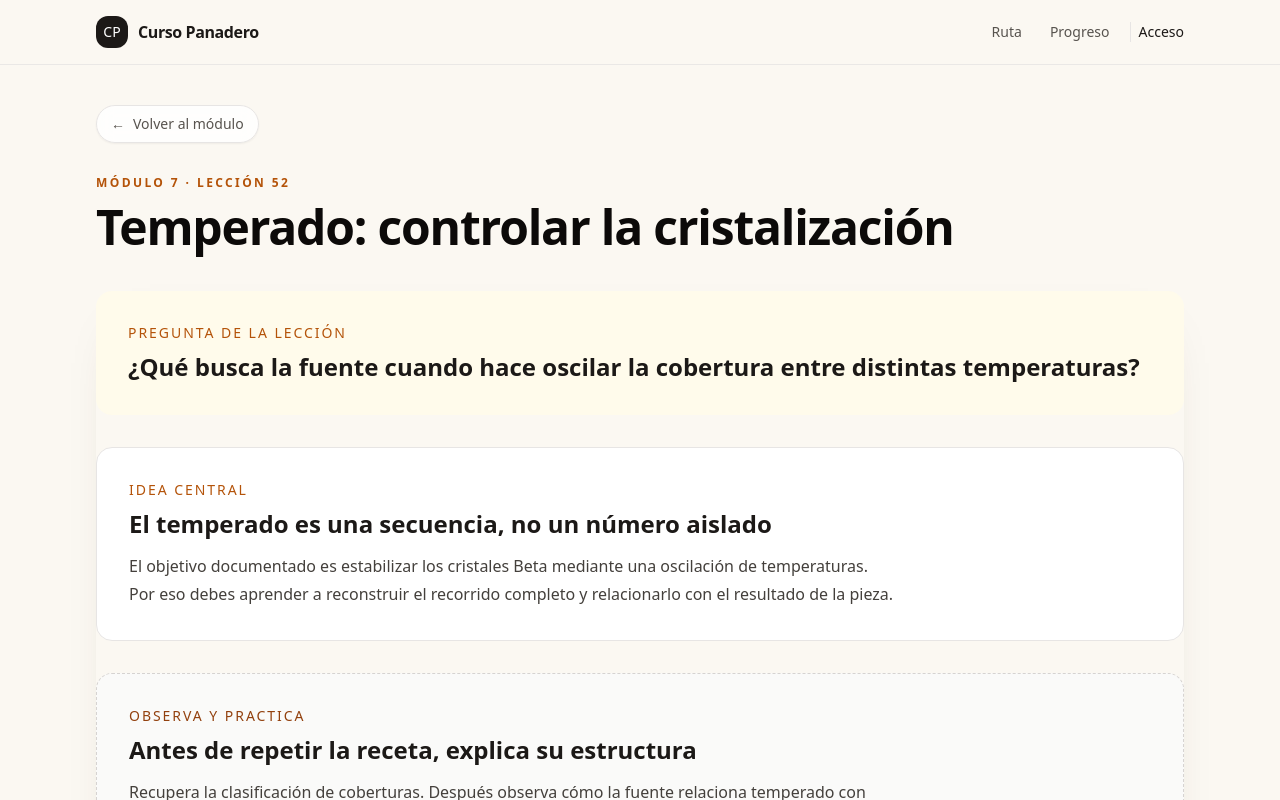
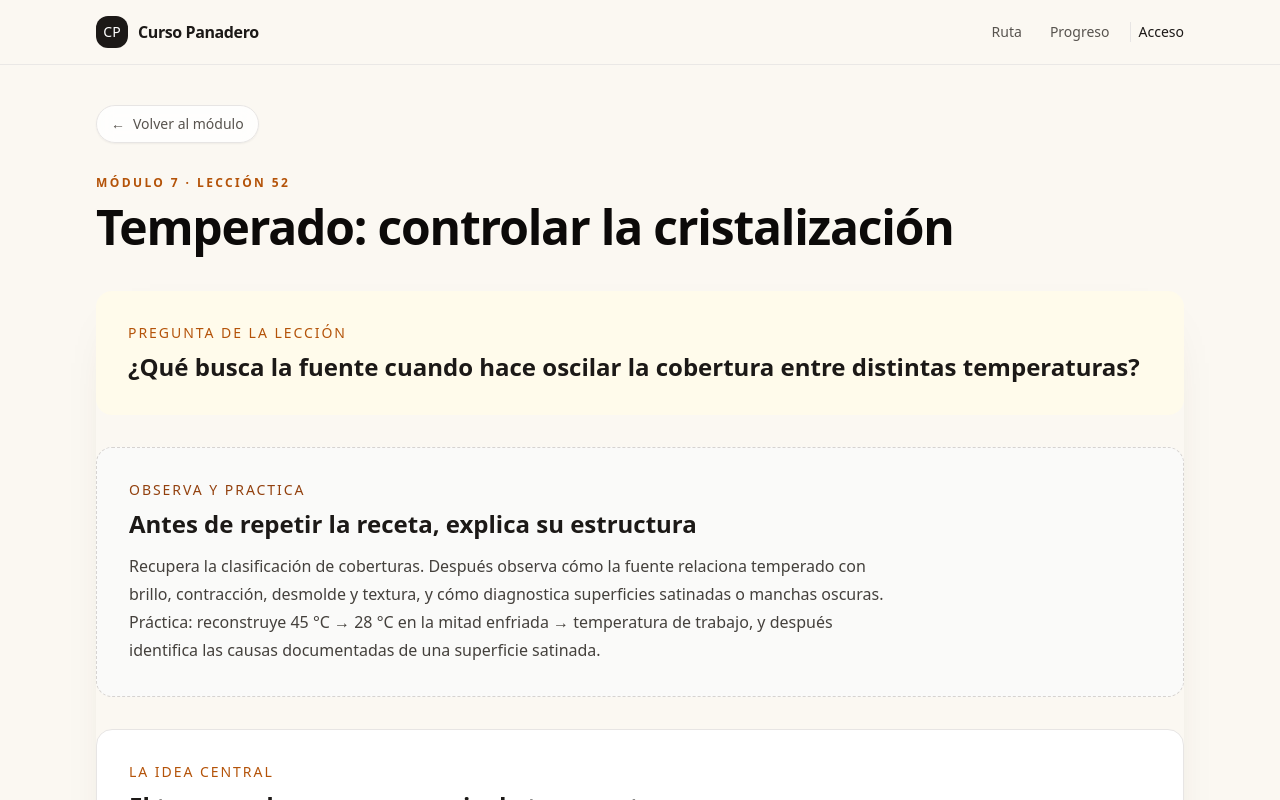
Before and after one commit to Drworm82/CursoPanadero, a Next.js app: page /leccion-temperado-cristalizacion in a window 1280 px wide. Shown: the top 800 px of the page. Built offline with nearby package versions, Linux system fonts and the light colour scheme; no server answers.

Commit message:
Corrige duplicación pedagógica en lección de temperado

```diff
--- a/pages/leccion-temperado-cristalizacion.js
+++ b/pages/leccion-temperado-cristalizacion.js
@@ -20,7 +20,6 @@ export default function LessonPage() {
           <p className="text-sm font-medium uppercase tracking-[0.14em] text-amber-700">Pregunta de la lección</p>
           <h2 className="mt-2 text-2xl font-semibold text-stone-900">¿Qué busca la fuente cuando hace oscilar la cobertura entre distintas temperaturas?</h2>
         </section>
-<section className="rounded-2xl border border-stone-200 bg-white p-6 sm:p-8"><p className="text-sm font-medium uppercase tracking-[0.14em] text-amber-700">Idea central</p><h2 className="mt-2 text-2xl font-semibold text-stone-900">El temperado es una secuencia, no un número aislado</h2><p className="mt-3 max-w-3xl leading-7 text-stone-700">El objetivo documentado es estabilizar los cristales Beta mediante una oscilación de temperaturas. Por eso debes aprender a reconstruir el recorrido completo y relacionarlo con el resultado de la pieza.</p></section>
 <section className="rounded-2xl border border-dashed border-stone-300 bg-stone-50 p-6 sm:p-8"><p className="text-sm font-medium uppercase tracking-[0.14em] text-amber-800">Observa y practica</p><h2 className="mt-2 text-2xl font-semibold text-stone-900">Antes de repetir la receta, explica su estructura</h2><p className="mt-3 max-w-3xl leading-7 text-stone-700">Recupera la clasificación de coberturas. Después observa cómo la fuente relaciona temperado con brillo, contracción, desmolde y textura, y cómo diagnostica superficies satinadas o manchas oscuras. Práctica: reconstruye 45 °C → 28 °C en la mitad enfriada → temperatura de trabajo, y después identifica las causas documentadas de una superficie satinada.</p></section>
 
 
```
